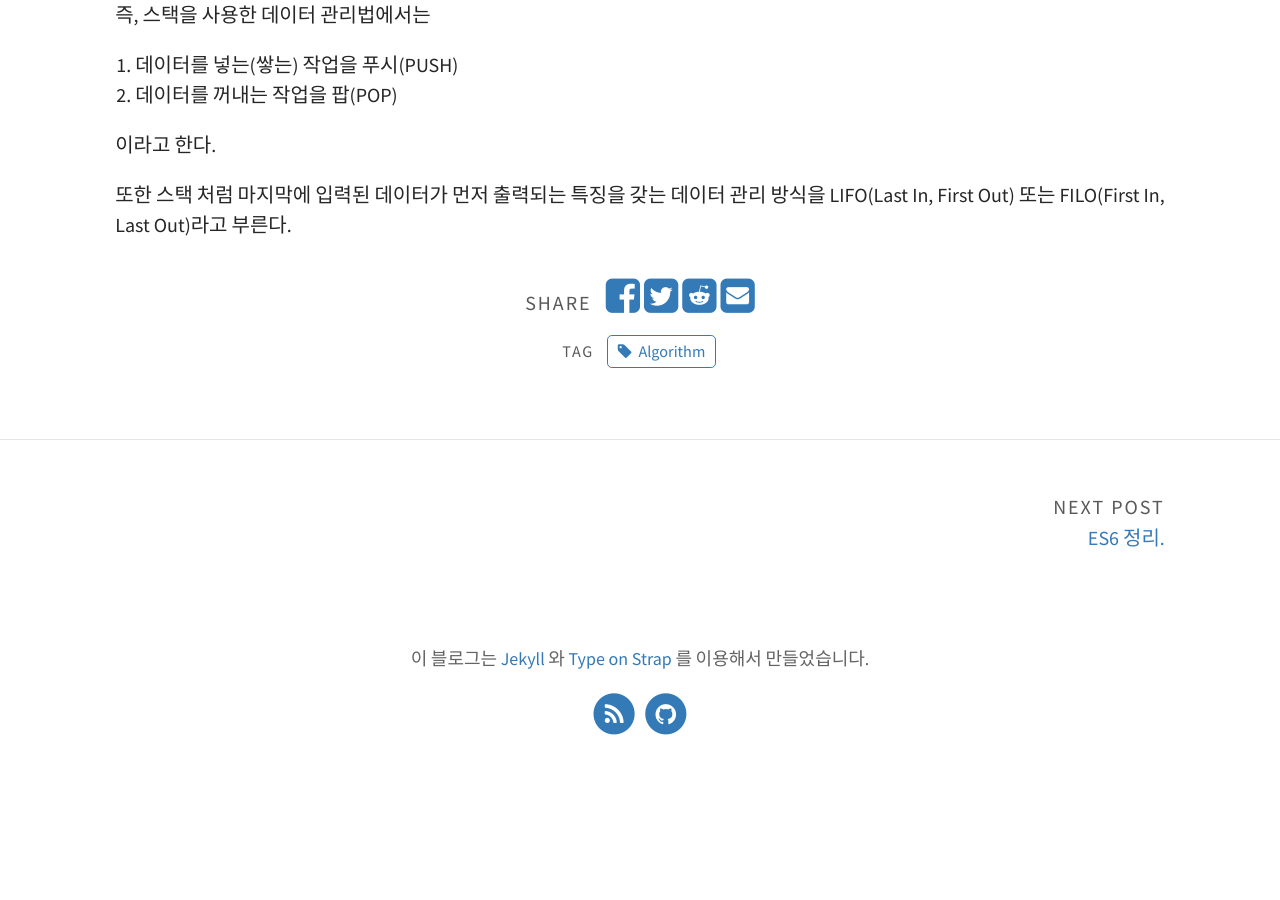
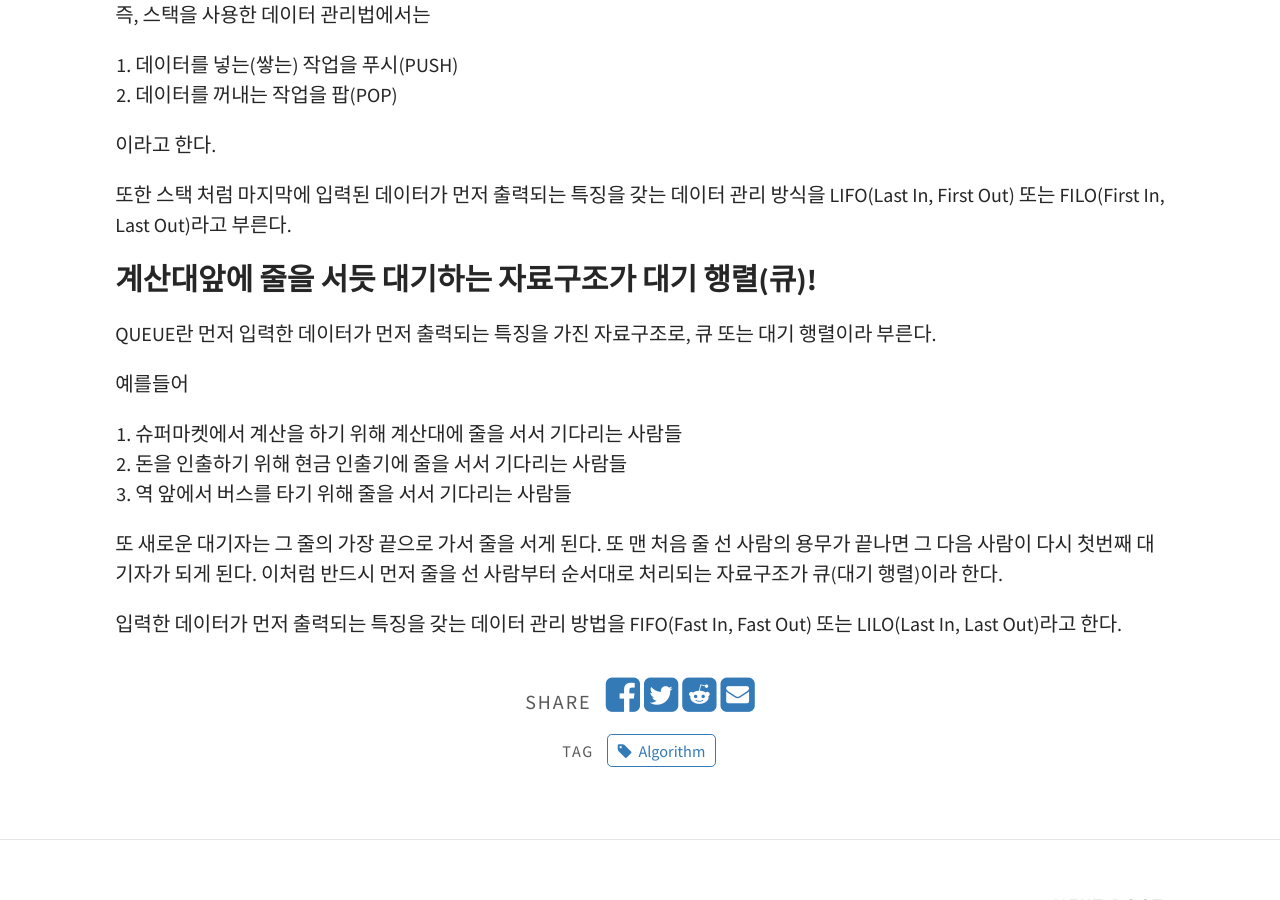
Before and after one commit to starsol89/starsol89.github.io, a Jekyll site: the page built from _posts/2020-02-07-Algorithm.md, in a window 1280 px wide and 900 px high, scrolled down 5213 px. Built offline with Jekyll 4.4.1, drawn with Linux system fonts in a browser that asks for light colours; before the commit the page ends 5990 px from its top, so only the background shows below that.

Commit message:
자료구조 대기행렬(큐)에 대해서

```diff
--- a/_posts/2020-02-07-Algorithm.md
+++ b/_posts/2020-02-07-Algorithm.md
@@ -174,3 +174,17 @@ STACK의 뜻은 '쌓다'라는 뜻이 있다. 이처럼 데이터를 쌓아서
 이라고 한다.
 
 또한 스택 처럼 마지막에 입력된 데이터가 먼저 출력되는 특징을 갖는 데이터 관리 방식을 LIFO(Last In, First Out) 또는 FILO(First In, Last Out)라고 부른다.
+
+### 계산대앞에 줄을 서듯 대기하는 자료구조가 대기 행렬(큐)!
+
+QUEUE란 먼저 입력한 데이터가 먼저 출력되는 특징을 가진 자료구조로, 큐 또는 대기 행렬이라 부른다.
+
+예를들어
+
+1. 슈퍼마켓에서 계산을 하기 위해 계산대에 줄을 서서 기다리는 사람들
+2. 돈을 인출하기 위해 현금 인출기에 줄을 서서 기다리는 사람들
+3. 역 앞에서 버스를 타기 위해 줄을 서서 기다리는 사람들
+
+또 새로운 대기자는 그 줄의 가장 끝으로 가서 줄을 서게 된다. 또 맨 처음 줄 선 사람의 용무가 끝나면 그 다음 사람이 다시 첫번째 대기자가 되게 된다. 이처럼 반드시 먼저 줄을 선 사람부터 순서대로 처리되는 자료구조가 큐(대기 행렬)이라 한다.
+
+입력한 데이터가 먼저 출력되는 특징을 갖는 데이터 관리 방법을 FIFO(Fast In, Fast Out) 또는 LILO(Last In, Last Out)라고 한다.
```
